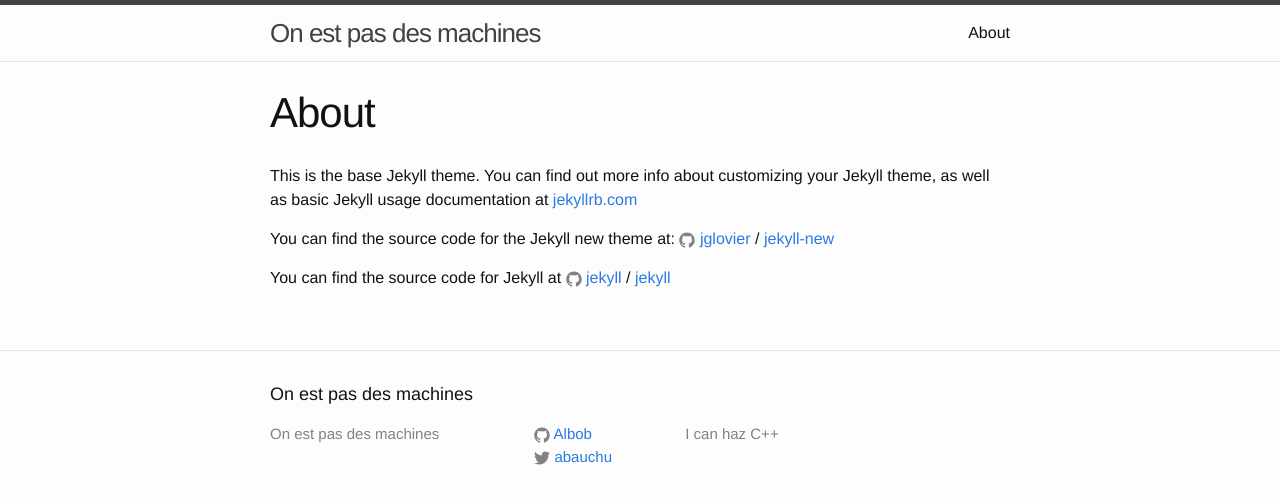
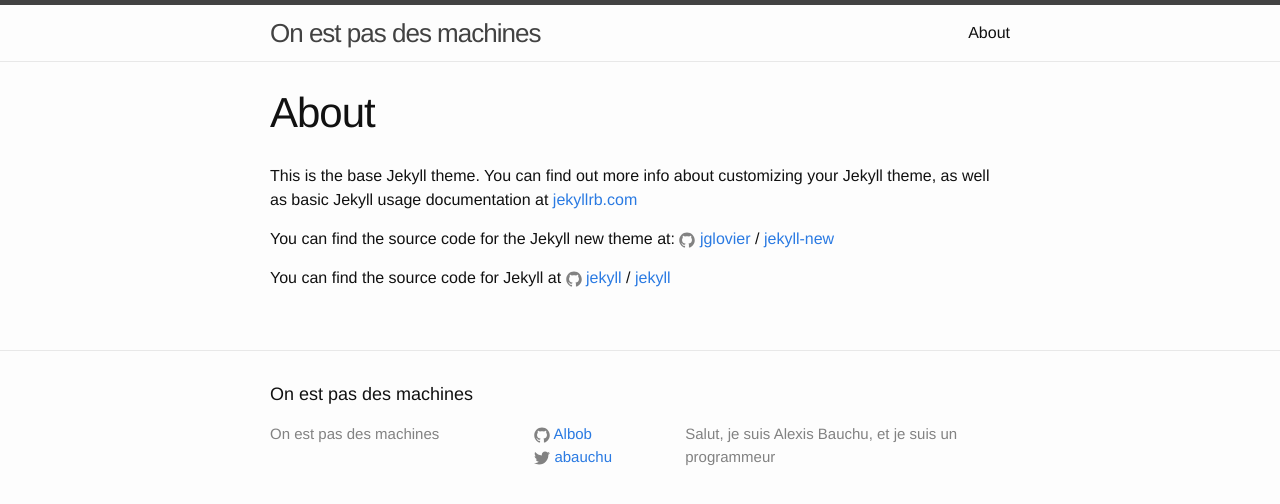
Before and after one commit to Albob/Albob.github.io, a Jekyll site: the page built from about.md, in a window 1280 px wide. Shown: the top 504 px of the page. Built offline with Jekyll 4.4.1, drawn with Linux system fonts in a browser that asks for light colours.

Commit message:
CHange site description and other url protocol

```diff
--- a/_config.yml
+++ b/_config.yml
@@ -9,9 +9,9 @@
 title: On est pas des machines
 # email: your-email@domain.com
 description: > # this means to ignore newlines until "baseurl:"
-  I can haz C++
+  Salut, je suis Alexis Bauchu, et je suis un programmeur
 baseurl: "" # the subpath of your site, e.g. /blog
-url: "http://abauchu.net" # the base hostname & protocol for your site
+url: "https://abauchu.net" # the base hostname & protocol for your site
 twitter_username: abauchu
 github_username:  Albob
 
```
